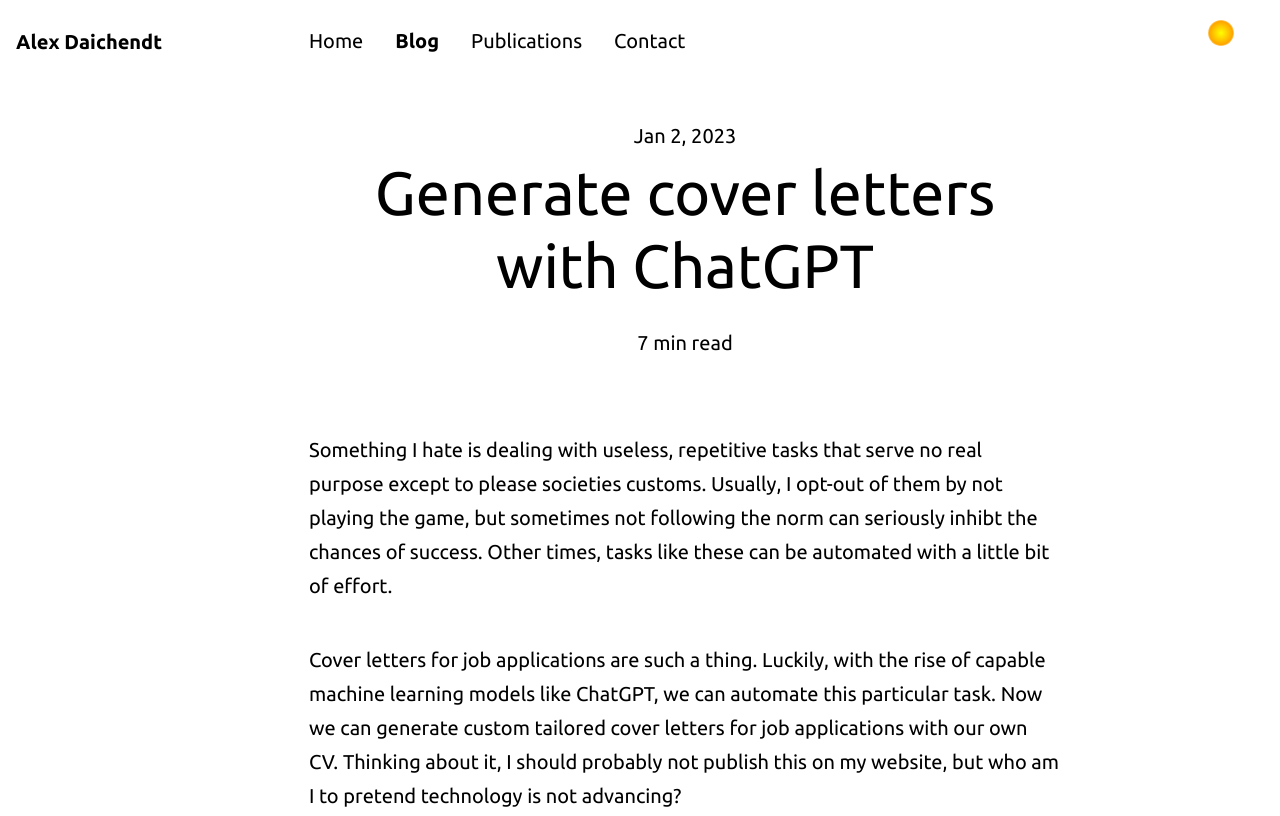
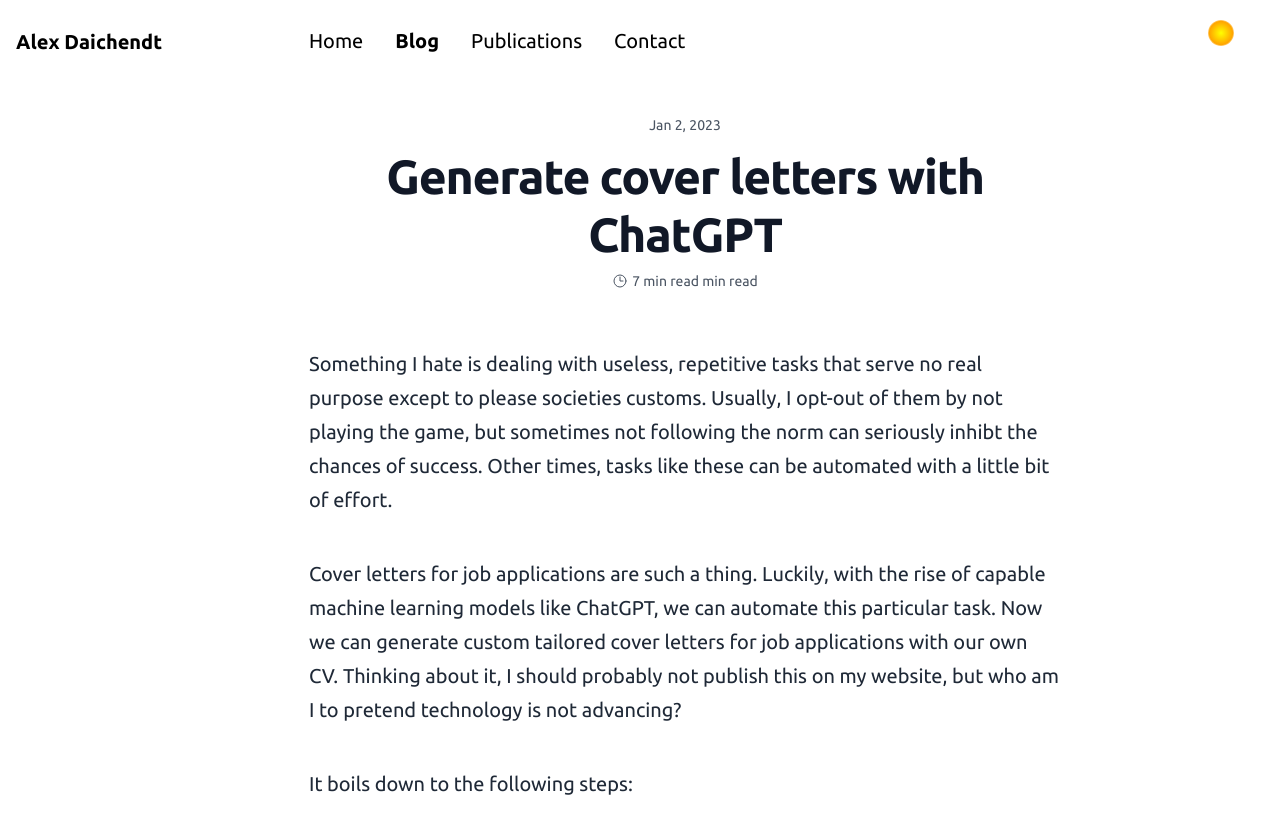
Before and after one commit to AlexDaichendt/site, an Astro site: page /blog/chatgpt-cover-letters in a window 1280 px wide. Shown: the top 816 px of the page. Built offline with nearby package versions, Linux system fonts and the light colour scheme; Astro itself is replaced by a stand-in of ours; some packages are replaced by stand-ins of ours; a web font is replaced by a local one; what @tailwind-plugin/expose-colors would draw is missing.

Commit message:
fix: headline sizes

```diff
--- a/src/layouts/BlogPost.astro
+++ b/src/layouts/BlogPost.astro
@@ -13,64 +13,67 @@
 ---
 
 <BaseLayout title={title} description={description}>
-  <article>
-    <div class="hero-image">
-      {heroImage && <Picture src={heroImage} alt="" width={752} />}
-    </div>
-    <div class="prose">
-      <div class="title">
-        <div class="date">
-          <FormattedDate date={pubDate} />
+  <article class="max-w-3xl mx-auto">
+    {
+      heroImage && (
+        <div class="mb-12">
+          <Picture
+            src={heroImage}
+            alt=""
+            width={752}
+            class="rounded-lg shadow-lg w-full object-cover aspect-[16/9] dark:shadow-gray-800/30 transition-transform hover:scale-[1.02]"
+          />
+        </div>
+      )
+    }
+
+    <div class="prose dark:prose-invert max-w-none">
+      <div class="space-y-2 text-center mb-12">
+        <div class="space-y-2">
+          <time class="text-sm text-gray-600 dark:text-gray-400">
+            <FormattedDate date={pubDate} />
+          </time>
+
           {
             updatedDate && (
-              <div class="last-updated-on">
+              <div class="text-sm text-gray-500 dark:text-gray-400 italic">
                 Last updated on <FormattedDate date={updatedDate} />
               </div>
             )
           }
         </div>
-        <h1>{title}</h1>
-        <p>{readingTime}</p>
-        <hr />
+
+        <h1 class="font-bold tracking-tight text-gray-900 dark:text-white">
+          {title}
+        </h1>
+
+        <div
+          class="flex items-center justify-center space-x-4 text-sm text-gray-600 dark:text-gray-400"
+        >
+          <span class="flex items-center">
+            <svg
+              xmlns="http://www.w3.org/2000/svg"
+              fill="none"
+              viewBox="0 0 24 24"
+              stroke-width="1.5"
+              stroke="currentColor"
+              class="w-4 h-4 mr-1"
+            >
+              <path
+                stroke-linecap="round"
+                stroke-linejoin="round"
+                d="M12 6v6h4.5m4.5 0a9 9 0 11-18 0 9 9 0 0118 0z"></path>
+            </svg>
+            {readingTime} min read
+          </span>
+        </div>
+
+        <hr class="w-32 mx-auto border-gray-200 dark:border-gray-800" />
       </div>
-      <slot />
+
+      <div class="mt-8 text-gray-800 dark:text-gray-200">
+        <slot />
+      </div>
     </div>
   </article>
 </BaseLayout>
-
-<style>
-  main {
-    width: calc(100% - 2em);
-    max-width: 100%;
-    margin: 0;
-  }
-  .hero-image {
-    width: 100%;
-  }
-  .hero-image img {
-    display: block;
-    margin: 0 auto;
-    border-radius: 12px;
-    box-shadow: var(--box-shadow);
-  }
-  .prose {
-    color: rgb(var(--gray-dark));
-    text-wrap: pretty;
-  }
-  .title {
-    margin-bottom: 1em;
-    padding: 1em 0;
-    text-align: center;
-    line-height: 1;
-  }
-  .title h1 {
-    margin: 0 0 0.5em 0;
-  }
-  .date {
-    margin-bottom: 0.5em;
-    color: rgb(var(--gray));
-  }
-  .last-updated-on {
-    font-style: italic;
-  }
-</style>
--- a/src/pages/index.astro
+++ b/src/pages/index.astro
@@ -4,31 +4,30 @@
 ---
 
 <BaseLayout>
-    <h1 class="text-4xl sm:text-5xl">Hi, my name is Alex!</h1>
+  <h1 class="">Hi, my name is Alex!</h1>
   <p>
     I am a software engineer, Linux enthusiast and a friend of lightweight,
     resilient systems.
   </p>
   <p>
-        My journey in the tech world has been a dynamic one. I've immersed
-        myself in countless projects spanning various video games and, for the
-        past few years, have been maintaining a small homelab, which ignited my
-        passion for DevOps / SRE. I am a privacy enthusiast and advocate for
-        non-invasive software. Occasionally, I channel my creativity into
-        building sleek web applications that prioritize efficiency and adhere to
-        web standards and best practices.
+    My journey in the tech world has been a dynamic one. I've immersed myself in
+    countless projects spanning various video games and, for the past few years,
+    have been maintaining a small homelab, which ignited a passion for
+    automating infrastructure. I am a privacy enthusiast and advocate for
+    non-invasive software. Occasionally, I channel my creativity into building
+    sleek web applications that prioritize efficiency and adhere to web
+    standards and best practices.
   </p>
   <p>
     I currently work as a software engineer at <Link href="https://tv1.eu"
       >TV1 GmbH</Link
     >, a company that provides innovative live streaming and communication
-        solutions. In my free time, I am pursuing my Master's degree in computer
-        science at <Link href="https://www.tum.de/">TUM</Link>, where I
-        contribute to various research papers.
+    solutions. Soon, I will have finished a Master's degree in computer science
+    at <Link href="https://www.tum.de/">TUM</Link>, where I contribute to
+    various research papers.
   </p>
 
-    <h2 class="my-8">Skills</h2>
-
+  <h2 class="mt-16">Skills</h2>
   <div class="flex flex-wrap gap-4">
     <div class="flex-[0_1_calc(50%-0.5rem)]">
       <strong>Core stack:</strong><br />
--- a/src/styles/global.css
+++ b/src/styles/global.css
@@ -1,3 +1,40 @@
+@tailwind base;
+@tailwind components;
+@tailwind utilities;
+
+@layer base {
+  h1 {
+    @apply text-h1-mobile md:text-h1;
+  }
+  h2 {
+    @apply text-h2-mobile md:text-h2;
+  }
+  h3 {
+    @apply text-h3-mobile md:text-h3;
+  }
+  h4 {
+    @apply text-h4-mobile md:text-h4;
+  }
+  h5 {
+    @apply text-h5-mobile md:text-h5;
+  }
+  h6 {
+    @apply text-h6-mobile md:text-h6;
+  }
+  h1,
+  h2,
+  h3,
+  h4,
+  h5,
+  h6 {
+    @apply mb-4;
+  }
+
+  body {
+    @apply text-lg md:text-xl;
+  }
+}
+
 /*
   The CSS in this style tag is based off of Bear Blog's default CSS.
   https://github.com/HermanMartinus/bearblog/blob/297026a877bc2ab2b3bdfbd6b9f7961c350917dd/templates/styles/blog/default.css
@@ -12,34 +49,9 @@
   background-size: 100% 600px;
   word-wrap: break-word;
   overflow-wrap: break-word;
-  font-size: 20px;
   line-height: 1.7;
 }
 
-h1,
-h2,
-h3,
-h4,
-h5,
-h6 {
-  margin: 0.5rem 0 0.5rem 0;
-  line-height: 1.2;
-}
-h1 {
-  font-size: 3.052em;
-}
-h2 {
-  font-size: 2.441em;
-}
-h3 {
-  font-size: 1.953em;
-}
-h4 {
-  font-size: 1.563em;
-}
-h5 {
-  font-size: 1.25em;
-}
 strong,
 b {
   font-weight: 700;
--- a/tailwind.config.mjs
+++ b/tailwind.config.mjs
@@ -4,6 +4,23 @@
   content: ["./src/**/*.{astro,html,js,jsx,md,mdx,svelte,ts,tsx,vue}"],
   theme: {
     extend: {
+      fontSize: {
+        // Mobile sizes
+        "h1-mobile": ["2rem", { lineHeight: "1.2" }], // 32px
+        "h2-mobile": ["1.75rem", { lineHeight: "1.2" }], // 28px
+        "h3-mobile": ["1.5rem", { lineHeight: "1.2" }], // 24px
+        "h4-mobile": ["1.25rem", { lineHeight: "1.2" }], // 20px
+        "h5-mobile": ["1.1rem", { lineHeight: "1.2" }], // 17.6px
+        "h6-mobile": ["1rem", { lineHeight: "1.2" }], // 16px
+
+        // Desktop sizes
+        h1: ["3rem", { lineHeight: "1.2" }],
+        h2: ["2.7rem", { lineHeight: "1.2" }],
+        h3: ["2.25rem", { lineHeight: "1.2" }],
+        h4: ["2rem", { lineHeight: "1.2" }],
+        h5: ["1.75rem", { lineHeight: "1.2" }],
+        h6: ["1.5rem", { lineHeight: "1.2" }],
+      },
       colors: {
         mytheme: {
           50: "#ecfcfb",
```
Also changed, not shown: src/pages/projects/index.astro (added). Lines whose indentation alone changed are shown as unchanged.
